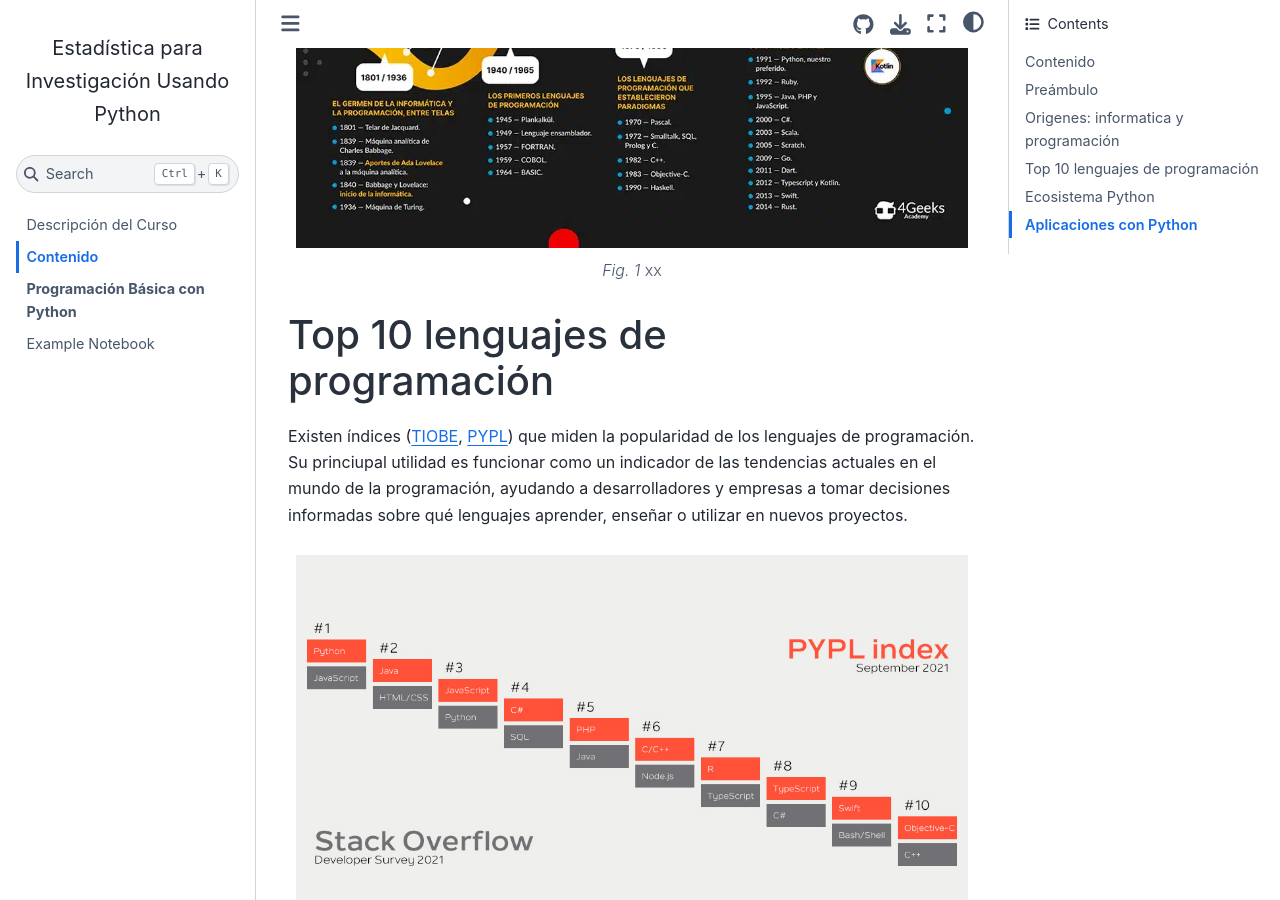
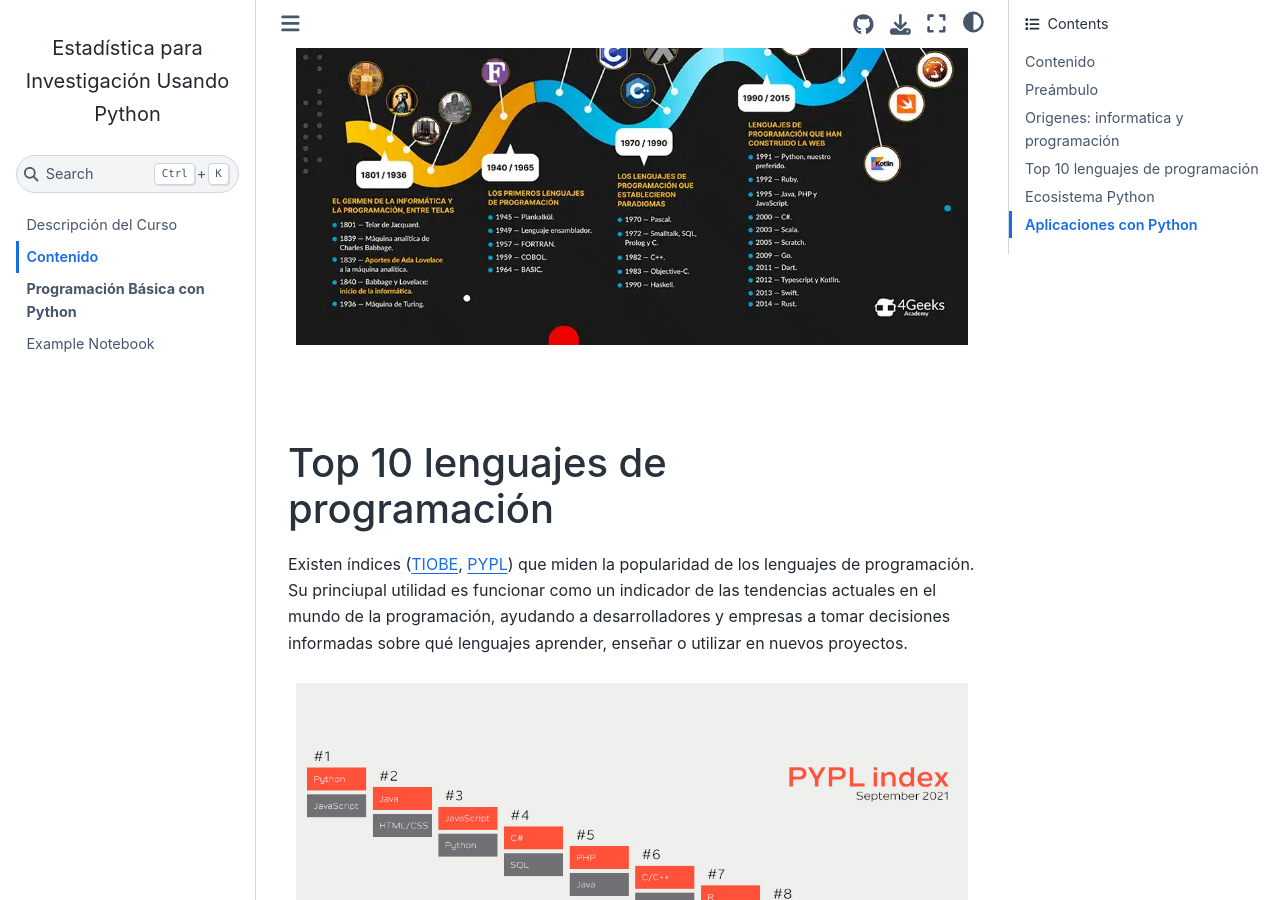
Before and after one commit to vrrp/sachabook_modulo1, a Jupyter Book: the page built from docs/preambulo.md, in a window 1280 px wide and 900 px high, scrolled down 1502 px. Built offline with Jupyter Book 1.0.4 settings and Sphinx 7.4.7 and the Sphinx Book theme 1.1.4, drawn with Linux system fonts in a browser that asks for light colours; comment, search, counter and statistics services are not loaded.

Commit message:
upp preambulo

```diff
--- a/docs/preambulo.md
+++ b/docs/preambulo.md
@@ -9,7 +9,7 @@
 - [Top 10 lenguajes de programación](#s2)
 - [Ecosistema de Python](#s2)
 - [Aplicaciones con Python](#s4)
-
+<br><br>
 # Preámbulo
 <a name="pre"></a>
 %---------------------------------------------------------------------------------------------------
@@ -108,7 +108,7 @@
 </script>
 
 
-
+<br><br>
 # Origenes: informatica y programación
 <a name="s1"></a>
 %---------------------------------------------------------------------------------------------------
@@ -118,9 +118,8 @@
 :::{figure} https://github.com/vrrp/sachabook_modulo1/blob/main/docs/images/preambulo/lenguajes_pro.webp?raw=true
 :name: fig:historiaLenguajes
 
-xx
 :::
-
+<br><br>
 # Top 10 lenguajes de programación
 <a name="s2"></a>
 %---------------------------------------------------------------------------------------------------
@@ -132,7 +131,7 @@
 :name: fig:historiaLenguajes
 
 :::
-
+<br><br>
 # Ecosistema Python
 <a name="s3"></a>
 %---------------------------------------------------------------------------------------------------
@@ -144,7 +143,7 @@
 :align: center
 
 :::
-
+<br><br>
 # Aplicaciones con Python
 <a name="s4"></a>
 %---------------------------------------------------------------------------------------------------
@@ -155,8 +154,3 @@
 :align: center
 
 :::
-
-
-<div style="position: relative; padding-bottom: 56.25%; height: 0; overflow: hidden;">
-  <iframe src="https://www.youtube.com/embed/EaETjKmXOTo?si=uAeOYk-SXi9tKXkV" style="position: absolute; top: 0; left: 0; width: 100%; height: 100%;" frameborder="0" allowfullscreen></iframe>
-</div>
```
Also changed, not shown: 11 other files.
